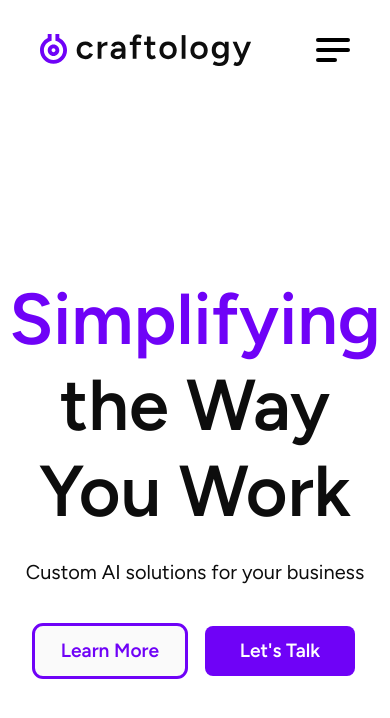
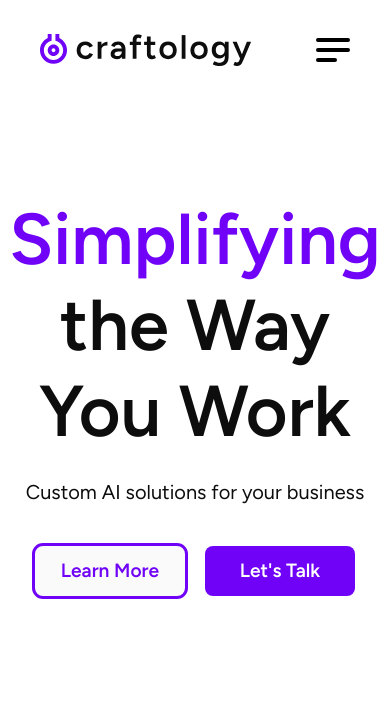
Before and after one commit to martin-studna/craftology-labs-svelte, a SvelteKit app: page / in a window 390 px wide. Shown: the top 718 px of the page. Built offline with nearby package versions, Linux system fonts and the light colour scheme.

Commit message:
Adjust landing page top margin for mobile responsiveness

```diff
--- a/src/app.css
+++ b/src/app.css
@@ -62,7 +62,7 @@ label {
 }
 
 .heading-landing {
-    @apply text-7xl md:text-[7rem] mb-6 mt-40;
+    @apply text-7xl md:text-[7rem] mb-6 mt-20 md:mt-40;
 
 
     line-height: normal;
```
